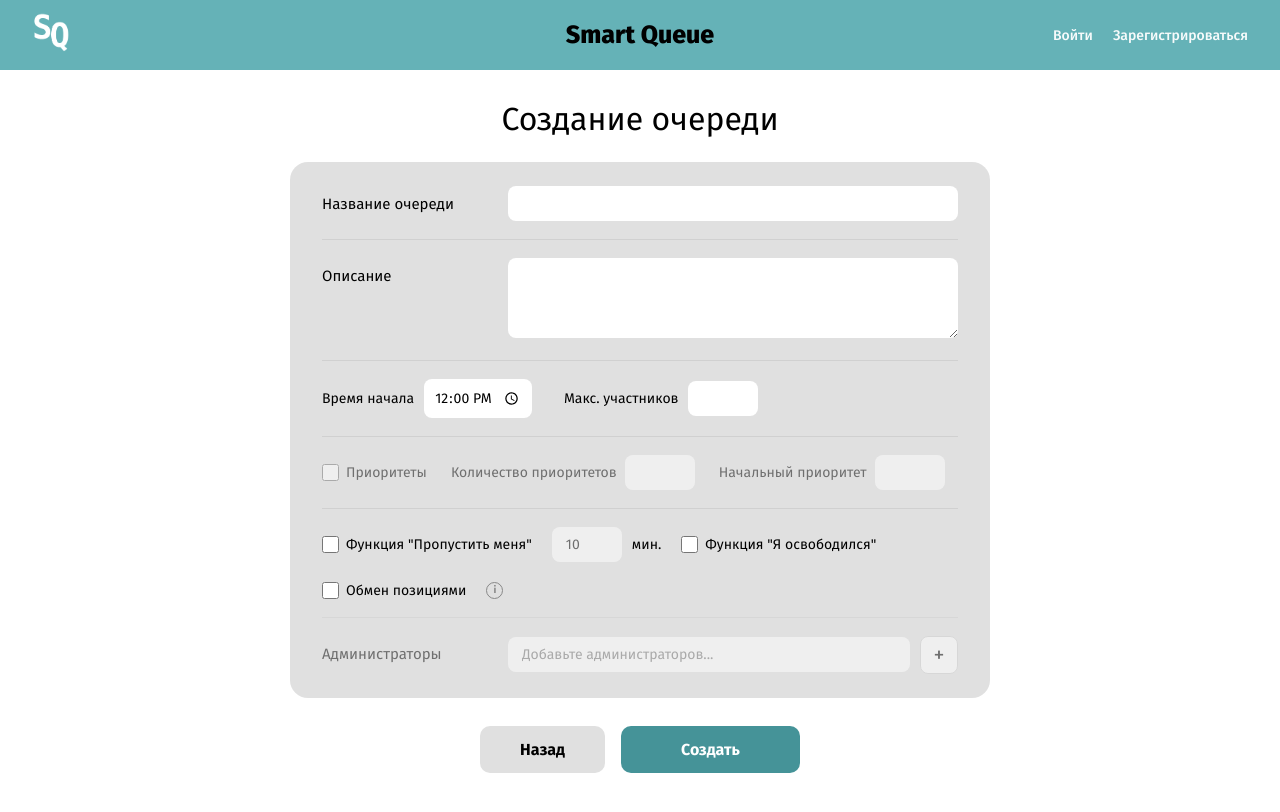
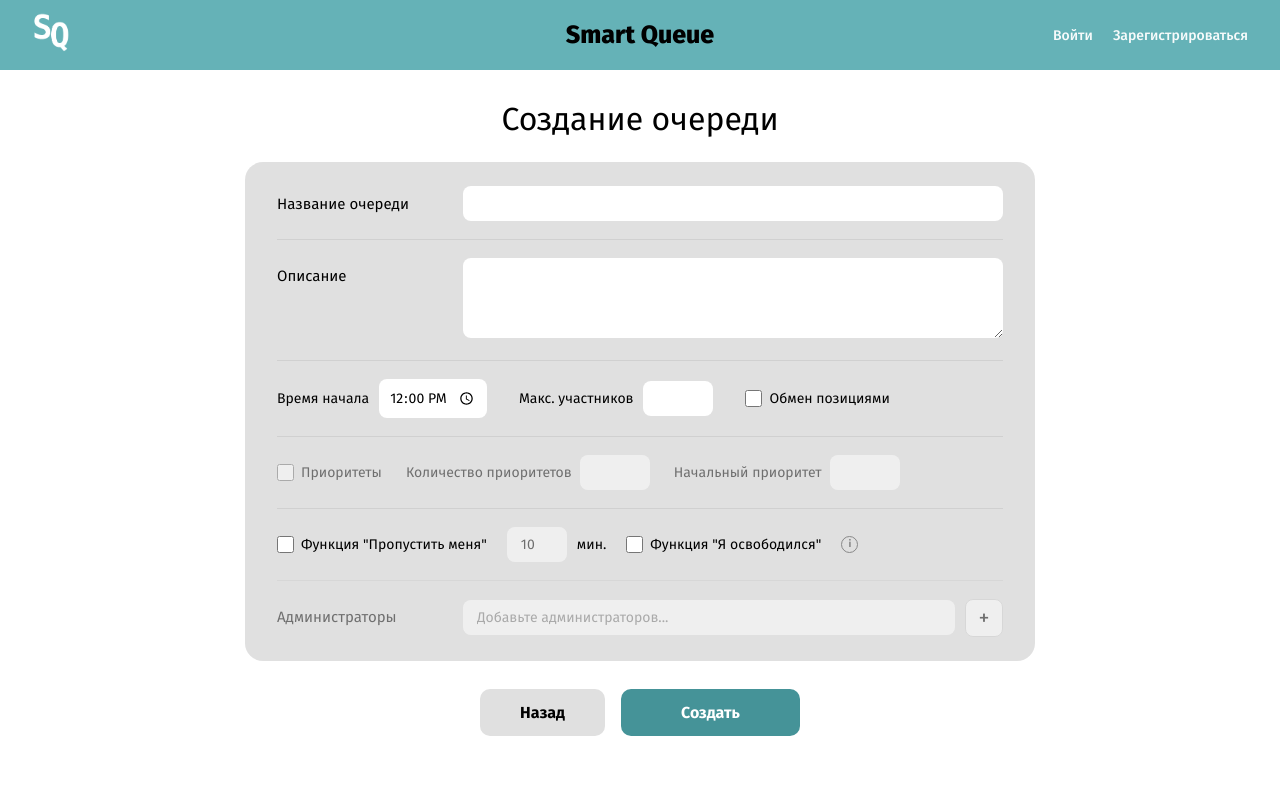
Before and after one commit to Lawliteee/SmartQueue, a Vue app in the folder frontend/: page /create-queue in a window 1280 px wide. Shown: the top 812 px of the page. Built offline with nearby package versions, Linux system fonts and the light colour scheme.

Commit message:
style: Незначительные изменения экрана создания очереди

```diff
--- a/frontend/src/views/CreateQueueView.vue
+++ b/frontend/src/views/CreateQueueView.vue
@@ -31,6 +31,10 @@
             <label class="inline-label">Макс. участников</label>
             <input type="text" class="form-input input-small" v-model="maxParticipants" />
           </div>
+          <label class="checkbox-item">
+            <input type="checkbox" v-model="swapPositions" />
+            <span>Обмен позициями</span>
+          </label>
         </div>
       </div>
 
@@ -49,6 +53,7 @@
       </div>
 
       <!-- Уже не Ненужная фигня -->
+
       <div class="form-row">
         <div class="checkbox-row">
           <label class="checkbox-item">
@@ -56,18 +61,15 @@
             <span>Функция "Пропустить меня"</span>
           </label>
           <div class="inline-field">
-            <input type="number" class="form-input input-small" v-model="skipDuration" :disabled="!skipFeature" min="1" max="99"/>
+            <input type="number" class="form-input new-input-small" v-model="skipDuration" :disabled="!skipFeature" min="1" max="99"/>
             <label class="inline-label">мин.</label>
           </div>
           <label class="checkbox-item">
             <input type="checkbox" v-model="imFreeFeature" />
             <span>Функция "Я освободился"</span>
           </label>
-          <label class="checkbox-item">
-            <input type="checkbox" v-model="swapPositions" />
-            <span>Обмен позициями</span>
-          </label>
-          <span class="info-icon" title="Участники могут меняться местами в очереди">i</span>
+
+          <span class="info-icon" title="Пропустить меня - участник временно становится в конец очереди; Я освободился - участники могут без администратора двигать очередь">i</span>
         </div>
       </div>
 
@@ -188,7 +190,7 @@
   border-radius: 18px;
   padding: 6px 32px;
   width: 100%;
-  max-width: 700px;
+  max-width: 790px;
 }
 
 .form-row {
@@ -259,6 +261,13 @@
   color: var(--text);
 }
 
+.new-inline-label {
+  font-size: 12px;
+  font-weight: 400;
+  white-space: nowrap;
+  color: var(--text);
+}
+
 .select-small {
   width: auto;
   cursor: pointer;
@@ -267,6 +276,12 @@
 
 .input-small {
   width: 70px;
+}
+
+.new-input-small {
+  width: 60px;
+  padding-right: 0px;
+  margin-right: 0px;
 }
 
 .ml {
```
